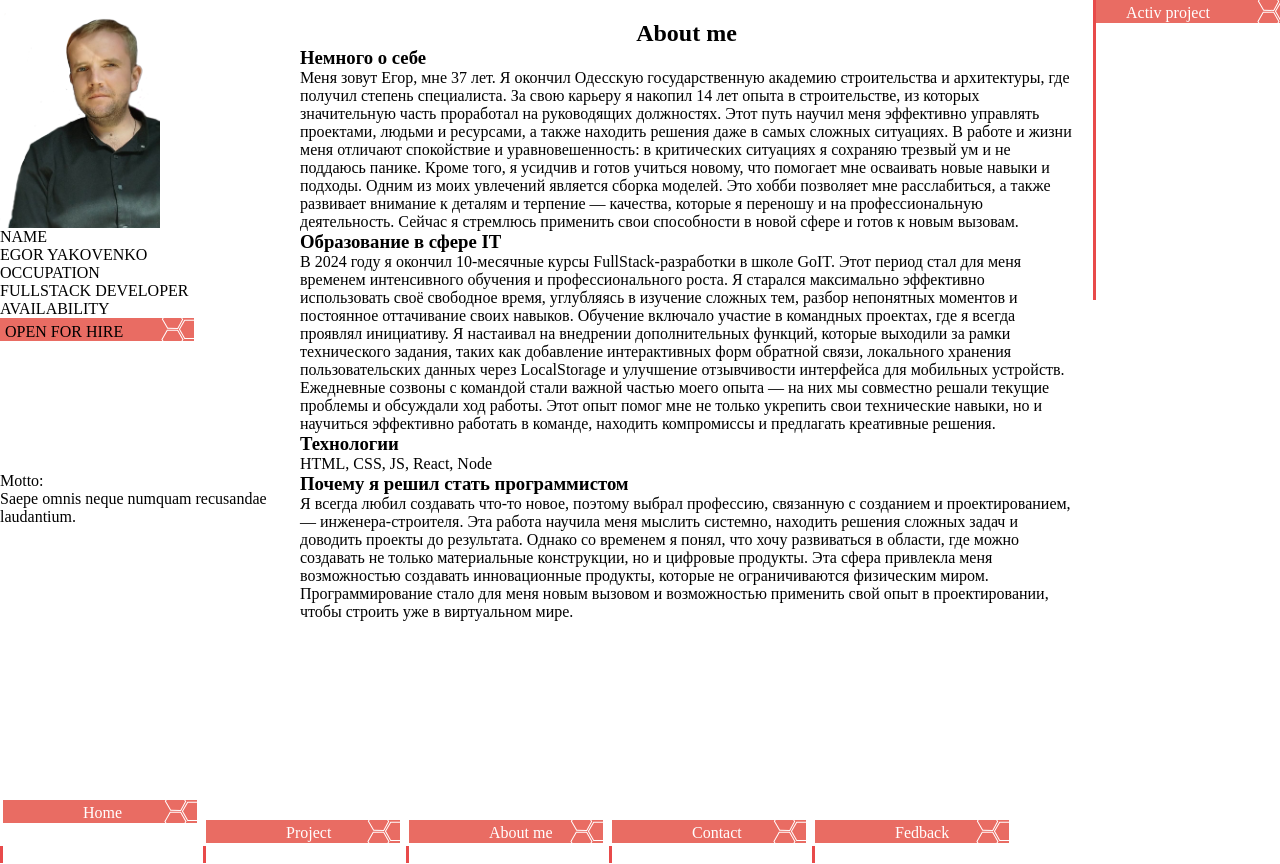
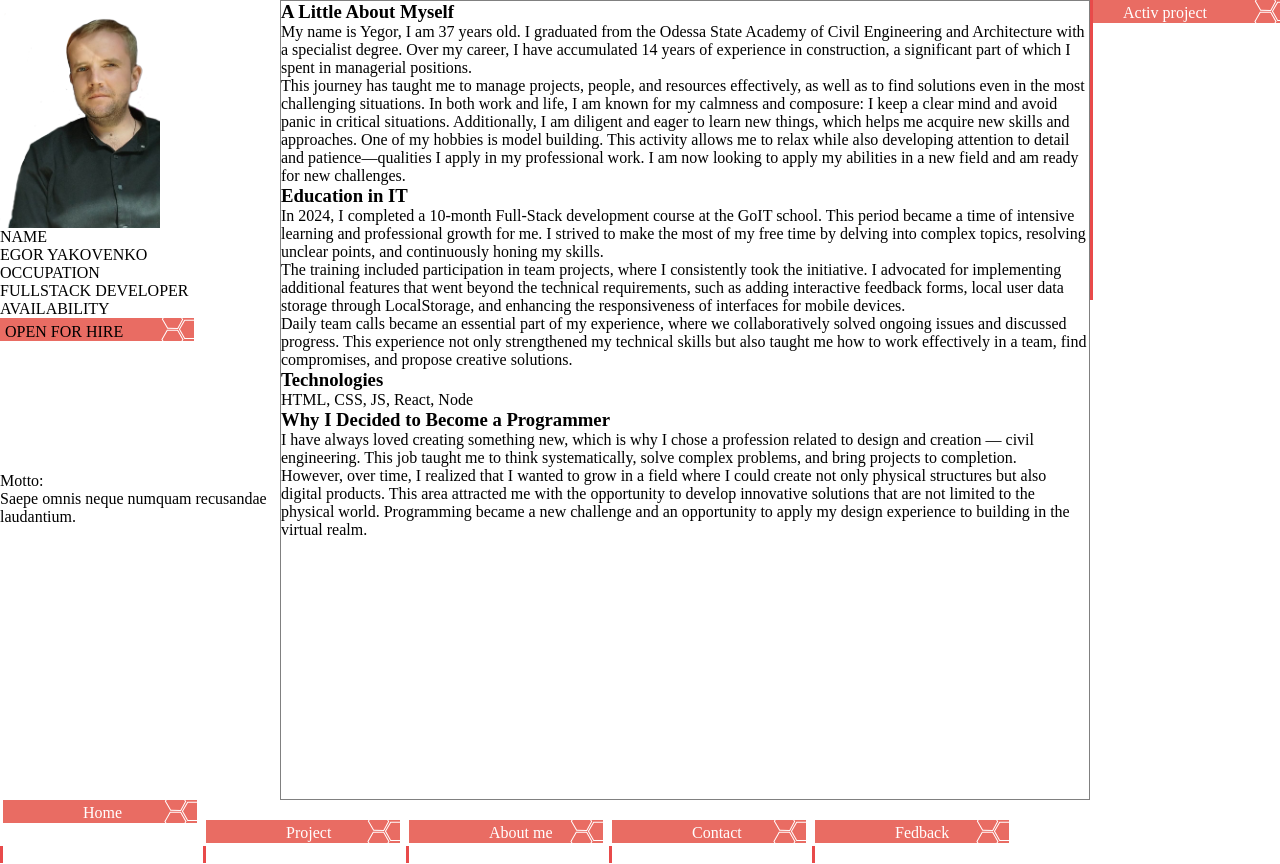
Before and after one commit to EgorYakovenko/portfolio, a React (Vite) app: page /about in a window 1280 px wide. Built offline with nearby package versions, Linux system fonts and the light colour scheme; a web font is replaced by a local one.

Commit message:
add style

```diff
--- a/src/components/AboutMe.jsx
+++ b/src/components/AboutMe.jsx
@@ -4,69 +4,70 @@ export default function AbouteMe() {
   return (
     <>
       <section className="about">
-        <h2>About me</h2>
-
         <ul className="about__list">
           <li className="about__item">
-            <h3 className="about__title">Немного о себе</h3>
+            <h3 className="about__title">A Little About Myself</h3>
 
             <p className="about__text">
-              Меня зовут Егор, мне 37 лет. Я окончил Одесскую государственную
-              академию строительства и архитектуры, где получил степень
-              специалиста. За свою карьеру я накопил 14 лет опыта в
-              строительстве, из которых значительную часть проработал на
-              руководящих должностях. Этот путь научил меня эффективно управлять
-              проектами, людьми и ресурсами, а также находить решения даже в
-              самых сложных ситуациях. В работе и жизни меня отличают
-              спокойствие и уравновешенность: в критических ситуациях я сохраняю
-              трезвый ум и не поддаюсь панике. Кроме того, я усидчив и готов
-              учиться новому, что помогает мне осваивать новые навыки и подходы.
-              Одним из моих увлечений является сборка моделей. Это хобби
-              позволяет мне расслабиться, а также развивает внимание к деталям и
-              терпение — качества, которые я переношу и на профессиональную
-              деятельность. Сейчас я стремлюсь применить свои способности в
-              новой сфере и готов к новым вызовам.
+              My name is Yegor, I am 37 years old. I graduated from the Odessa
+              State Academy of Civil Engineering and Architecture with a
+              specialist degree. Over my career, I have accumulated 14 years of
+              experience in construction, a significant part of which I spent in
+              managerial positions.
+              <br /> This journey has taught me to manage projects, people, and
+              resources effectively, as well as to find solutions even in the
+              most challenging situations. In both work and life, I am known for
+              my calmness and composure: I keep a clear mind and avoid panic in
+              critical situations. Additionally, I am diligent and eager to
+              learn new things, which helps me acquire new skills and
+              approaches. One of my hobbies is model building. This activity
+              allows me to relax while also developing attention to detail and
+              patience—qualities I apply in my professional work. I am now
+              looking to apply my abilities in a new field and am ready for new
+              challenges.
             </p>
           </li>
           <li className="about__item">
-            <h3 className="about__title">Образование в сфере IT</h3>
+            <h3 className="about__title">Education in IT</h3>
             <p className="about__text">
-              В 2024 году я окончил 10-месячные курсы FullStack-разработки в
-              школе GoIT. Этот период стал для меня временем интенсивного
-              обучения и профессионального роста. Я старался максимально
-              эффективно использовать своё свободное время, углубляясь в
-              изучение сложных тем, разбор непонятных моментов и постоянное
-              оттачивание своих навыков. Обучение включало участие в командных
-              проектах, где я всегда проявлял инициативу. Я настаивал на
-              внедрении дополнительных функций, которые выходили за рамки
-              технического задания, таких как добавление интерактивных форм
-              обратной связи, локального хранения пользовательских данных через
-              LocalStorage и улучшение отзывчивости интерфейса для мобильных
-              устройств. Ежедневные созвоны с командой стали важной частью моего
-              опыта — на них мы совместно решали текущие проблемы и обсуждали
-              ход работы. Этот опыт помог мне не только укрепить свои
-              технические навыки, но и научиться эффективно работать в команде,
-              находить компромиссы и предлагать креативные решения.
+              In 2024, I completed a 10-month Full-Stack development course at
+              the GoIT school. This period became a time of intensive learning
+              and professional growth for me. I strived to make the most of my
+              free time by delving into complex topics, resolving unclear
+              points, and continuously honing my skills.
+              <br /> The training included participation in team projects, where
+              I consistently took the initiative. I advocated for implementing
+              additional features that went beyond the technical requirements,
+              such as adding interactive feedback forms, local user data storage
+              through LocalStorage, and enhancing the responsiveness of
+              interfaces for mobile devices.
+              <br /> Daily team calls became an essential part of my experience,
+              where we collaboratively solved ongoing issues and discussed
+              progress. This experience not only strengthened my technical
+              skills but also taught me how to work effectively in a team, find
+              compromises, and propose creative solutions.
             </p>
           </li>
           <li className="about__item">
-            <h3 className="about__title">Технологии</h3>
+            <h3 className="about__title">Technologies</h3>
             {/* рассписать технологии подробно */}
             <p className="about__text">HTML, CSS, JS, React, Node</p>
           </li>
           <li className="about__item">
-            <h3 className="about__title">Почему я решил стать программистом</h3>
+            <h3 className="about__title">
+              Why I Decided to Become a Programmer
+            </h3>
             <p className="about__text">
-              Я всегда любил создавать что-то новое, поэтому выбрал профессию,
-              связанную с созданием и проектированием, — инженера-строителя. Эта
-              работа научила меня мыслить системно, находить решения сложных
-              задач и доводить проекты до результата. Однако со временем я
-              понял, что хочу развиваться в области, где можно создавать не
-              только материальные конструкции, но и цифровые продукты. Эта сфера
-              привлекла меня возможностью создавать инновационные продукты,
-              которые не ограничиваются физическим миром. Программирование стало
-              для меня новым вызовом и возможностью применить свой опыт в
-              проектировании, чтобы строить уже в виртуальном мире.
+              I have always loved creating something new, which is why I chose a
+              profession related to design and creation — civil engineering.
+              This job taught me to think systematically, solve complex
+              problems, and bring projects to completion.
+              <br /> However, over time, I realized that I wanted to grow in a
+              field where I could create not only physical structures but also
+              digital products. This area attracted me with the opportunity to
+              develop innovative solutions that are not limited to the physical
+              world. Programming became a new challenge and an opportunity to
+              apply my design experience to building in the virtual realm.
             </p>
           </li>
         </ul>
--- a/src/components/Contact.jsx
+++ b/src/components/Contact.jsx
@@ -6,7 +6,7 @@ export default function Contact() {
       <ul className="contact-list">
         <li className="contact-list__item">
           <svg
-            // className="card-container__project-icon"
+            className="contact-list__contact-icon"
             // class="advantages-icon"
             // aria-label="стратегия"
             width="32"
--- a/src/scss/HeroImg.scss
+++ b/src/scss/HeroImg.scss
@@ -1,4 +1,6 @@
 .hero-img {
-  width: 1200px;
-  height: 800px;
+  // width: 1200px;
+  // height: 800px;
+  flex: 1;
+  display: flex;
 }
--- a/src/scss/aboutMe.scss
+++ b/src/scss/aboutMe.scss
@@ -6,21 +6,36 @@
   justify-content: center;
   align-items: center;
   flex-direction: column;
+
   @include media(desktop) {
     &__list {
-      padding: 30px;
+      padding: 5px;
     }
     &__item {
       display: flex;
       justify-content: center;
-      margin-top: 30px;
+      margin-top: 20px;
     }
     &__title {
+      font-size: 16px;
+      font-weight: 400;
+      line-height: 1.17;
+      // letter-spacing: 1px;
+      font-family: $_main_text_family;
+      color: #7a7a7a;
       margin-right: 50px;
-      width: 350px;
+      text-transform: uppercase;
+      width: 250px;
     }
     &__text {
-      width: 600px;
+      font-size: 16px;
+      font-weight: 400;
+      line-height: 1.17;
+      // letter-spacing: 1px;
+      font-family: $_main_text_family;
+      color: #ffffff;
+      text-transform: uppercase;
+      width: 700px;
     }
   }
 }
--- a/src/scss/common/_container.scss
+++ b/src/scss/common/_container.scss
@@ -9,7 +9,7 @@
   }
 
   @include media(desktop) {
-    padding: 0 156px;
+    // padding: 0 156px;
     max-width: 1440px;
   }
 }
--- a/src/scss/contact.scss
+++ b/src/scss/contact.scss
@@ -6,4 +6,12 @@
     display: flex;
     border: 1px solid red;
   }
+
+  @include media(desktop) {
+    &__contact-icon {
+      stroke: red;
+      // fill: green;
+      fill: hsla(249, 93%, 61%, 0.3);
+    }
+  }
 }
--- a/src/scss/containerHomePage.scss
+++ b/src/scss/containerHomePage.scss
@@ -9,6 +9,13 @@
   width: 1300px;
   height: 800px;
   // flex: 1;
-  padding: 20px;
+  // background: linear-gradient(
+  //   90deg,
+  //   rgb(0, 0, 0) 14%,
+  //   rgb(187, 88, 73) 50%,
+  //   rgb(0, 0, 0) 85%
+  // );
+  border: 1px solid gray;
+  // padding: 20px;
   overflow-y: auto;
 }
```
Also changed, not shown: public/contact/contact_set.svg.
